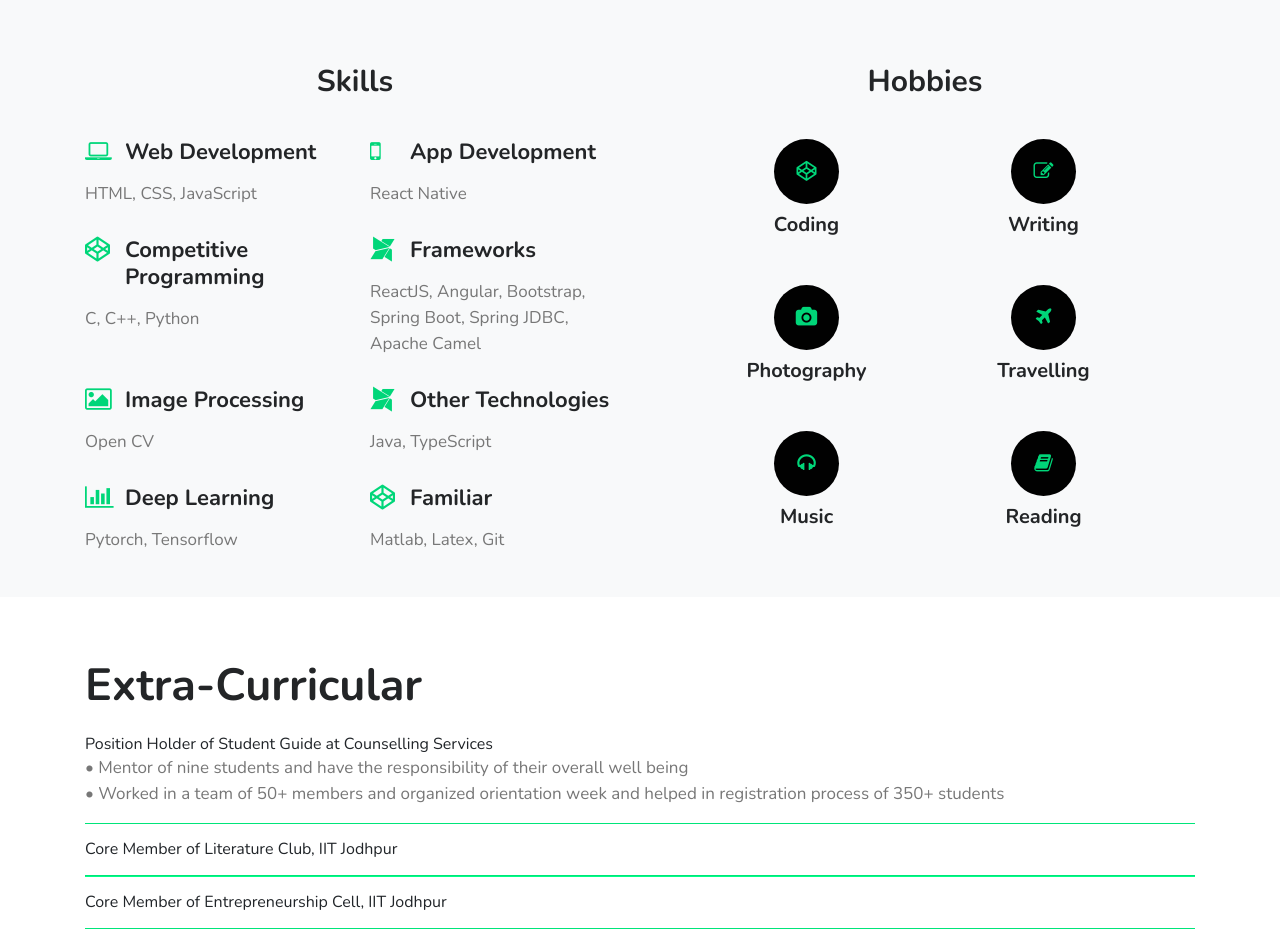
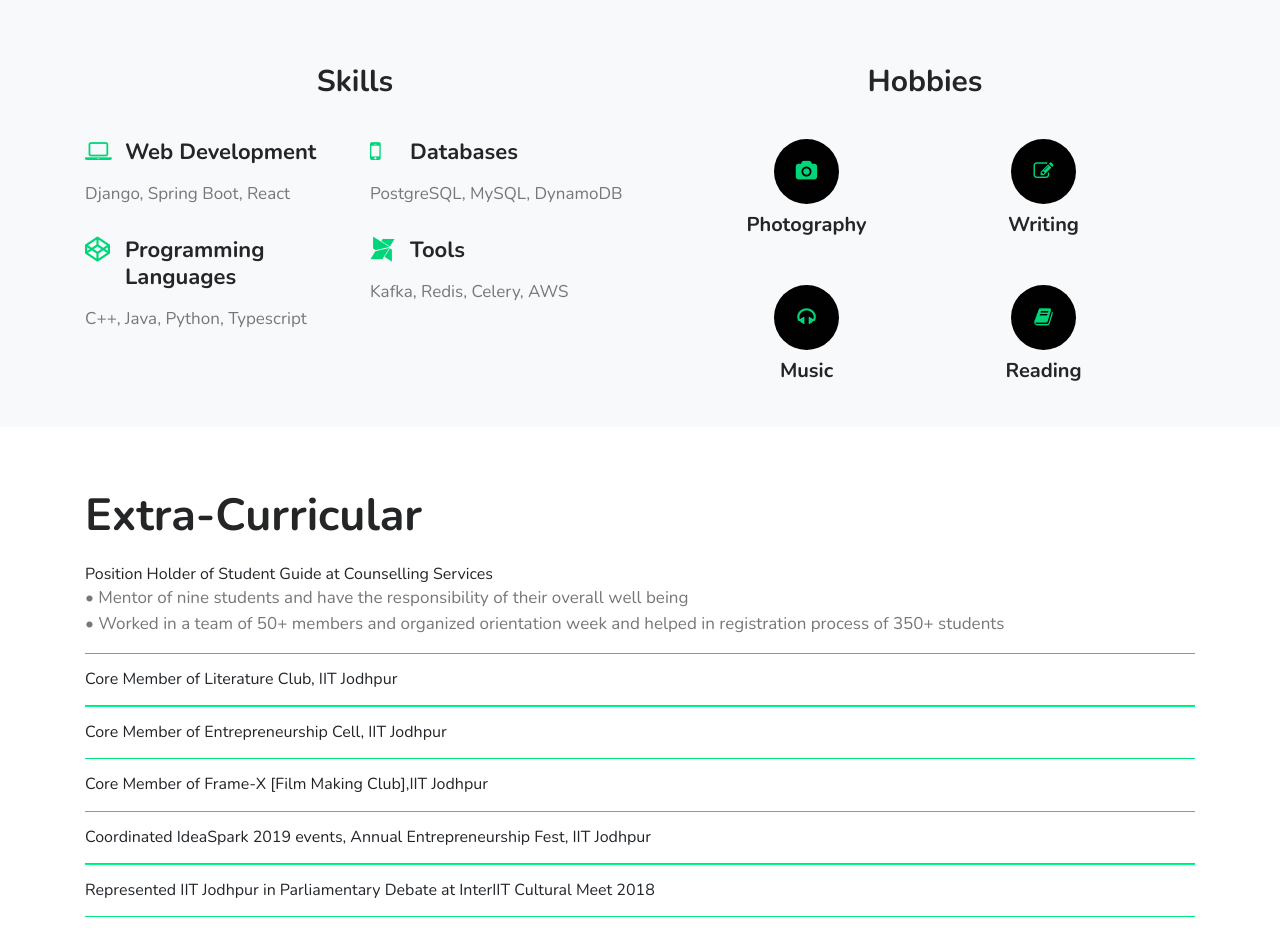
Before and after one commit to vyaskartik20/vyaskartik20.github.io, a plain HTML site: page about.html in a window 1280 px wide. Shown: the part 780-1710 px from the top of the page. Drawn offline with nearby package versions, Linux system fonts and the light colour scheme.

Commit message:
Update about.html

```diff
--- a/about.html
+++ b/about.html
@@ -195,54 +195,27 @@ Author URL: http://w3layouts.com
                               <span class="fa fa-laptop editContent" ></span>
                               <h3 class = "aHighlight">Web Development</h3>
                               <div class="clearfix"></div>
-                              <p>HTML, CSS, JavaScript</p>
+                              <p>Django, Spring Boot, React</p>
                           </div>
                           <div class="col-md-6 col-sm-6 w3-icon-grid1">
                               <span class="fa fa-mobile editContent" aria-hidden="true"></span>
-                              <h3 class = "aHighlight">App Development</h3>
+                              <h3 class = "aHighlight">Databases</h3>
                               <div class="clearfix"></div>
-                              <p>React Native</p>
+                              <p>PostgreSQL, MySQL, DynamoDB</p>
                           </div>
                           <div class="col-md-6 col-sm-6 w3-icon-grid1">
                               <span class="fa fa-codepen editContent" aria-hidden="true"></span>
-                              <h3 class = "aHighlight">Competitive <br> Programming</h3>
+                              <h3 class = "aHighlight">Programming <br>Languages </h3>
                               <div class="clearfix"></div>
-                              <p>C, C++, Python</p>
+                              <p>C++, Java, Python, Typescript</p>
                           </div>
                           <div class="col-md-6 col-sm-6 w3-icon-grid1">
                               <span class="fa fa-modx editContent" aria-hidden="true"></span>
-                              <h3 class = "aHighlight">Frameworks</h3>
+                              <h3 class = "aHighlight">Tools</h3>
                               <div class="clearfix"></div>
-                              <p>ReactJS, Angular, Bootstrap, Spring Boot, Spring JDBC, Apache Camel</p>
+                              <p>Kafka, Redis, Celery, AWS </p>
                           </div>
-                          <div class="col-md-6 col-sm-6 w3-icon-grid1">
-                              <span class="fa fa-image editContent" aria-hidden="true"></span>
-                              <h3 class = "aHighlight">Image Processing</h3>
-                              <div class="clearfix"></div>
-                              <p>Open CV</p>
-                          </div>
-                          <div class="col-md-6 col-sm-6 w3-icon-grid1">
-                              <span class="fa fa-modx editContent" aria-hidden="true"></span>
-                              <h3 class = "aHighlight">Other Technologies</h3>
-                              <div class="clearfix"></div>
-                              <p>Java, TypeScript</p>
-                          </div>
-                          <!-- <br>
-                          <br>
-                          <br>
-                          <br> -->
-                          <div class="col-md-6 col-sm-6 w3-icon-grid1">
-                            <span class="fa fa-bar-chart editContent" aria-hidden="true"></span>
-                            <h3 class = "aHighlight">Deep Learning</h3>
-                            <div class="clearfix"></div>
-                            <p>Pytorch, Tensorflow</p>
-                        </div>
-                        <div class="col-md-6 col-sm-6 w3-icon-grid1">
-                            <span class="fa fa-codepen editContent" aria-hidden="true"></span>
-                            <h3 class = "aHighlight">Familiar</h3>
-                            <div class="clearfix"></div>
-                            <p>Matlab, Latex, Git</p>
-                        </div>
+
                       </div>
                   </div>
 
@@ -283,27 +256,15 @@ Author URL: http://w3layouts.com
                     <div class="row pl-lg-5 pr-lg-5">
                         <div class="col-6 hobbies-grid1 grid1">
                             <div class="icon-bg">
-                                <span class="fa fa-codepen"></span>
+                                <span class="fa fa-camera"></span>
                             </div>
-                            <h5>Coding</h5>
+                            <h5>Photography</h5>
                         </div>
                         <div class="col-6 hobbies-grid1 grid2">
                             <div class="icon-bg">
                                 <span class="fa fa-pencil-square-o"></span>
                             </div>
                             <h5>Writing</h5>
-                        </div>
-                        <div class="col-6 hobbies-grid1 grid3">
-                            <div class="icon-bg">
-                                <span class="fa fa-camera"></span>
-                            </div>
-                            <h5>Photography</h5>
-                        </div>
-                        <div class="col-6 hobbies-grid1 grid4">
-                            <div class="icon-bg">
-                                <span class="fa fa-plane"></span>
-                            </div>
-                            <h5>Travelling</h5>
                         </div>
                         <div class="col-6 hobbies-grid1 grid5">
                             <div class="icon-bg">
```
